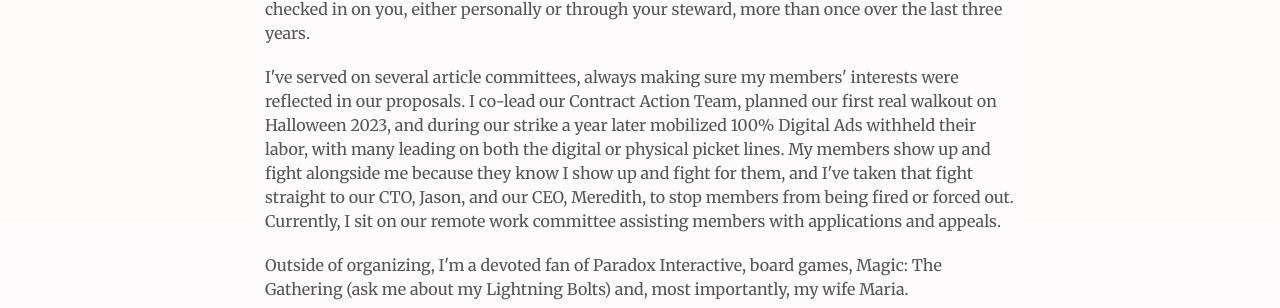
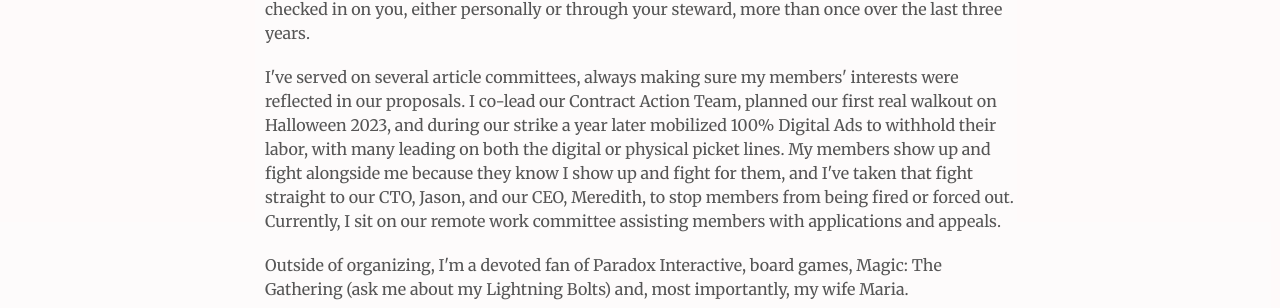
Before and after one commit to viccro/your-union-for-you, a Jekyll site: the page built from index.html, in a window 1280 px wide and 900 px high, scrolled down 1618 px. Shown: the part 193-501 px from the top of the window. Built offline with Jekyll 4.4.1, drawn with Linux system fonts in a browser that asks for light colours.

Commit message:
correct typo

```diff
--- a/_includes/candidates-chair.html
+++ b/_includes/candidates-chair.html
@@ -57,8 +57,8 @@
             I've served on several article committees, always making sure my
             members' interests were reflected in our proposals. I co-lead our
             Contract Action Team, planned our first real walkout on Halloween
-            2023, and during our strike a year later mobilized 100% Digital Ads
-            withheld their labor, with many leading on both the digital or
+            2023, and during our strike a year later mobilized 100% Digital Ads to
+            withhold their labor, with many leading on both the digital or
             physical picket lines. My members show up and fight alongside me
             because they know I show up and fight for them, and I've taken that
             fight straight to our CTO, Jason, and our CEO, Meredith, to stop
```
